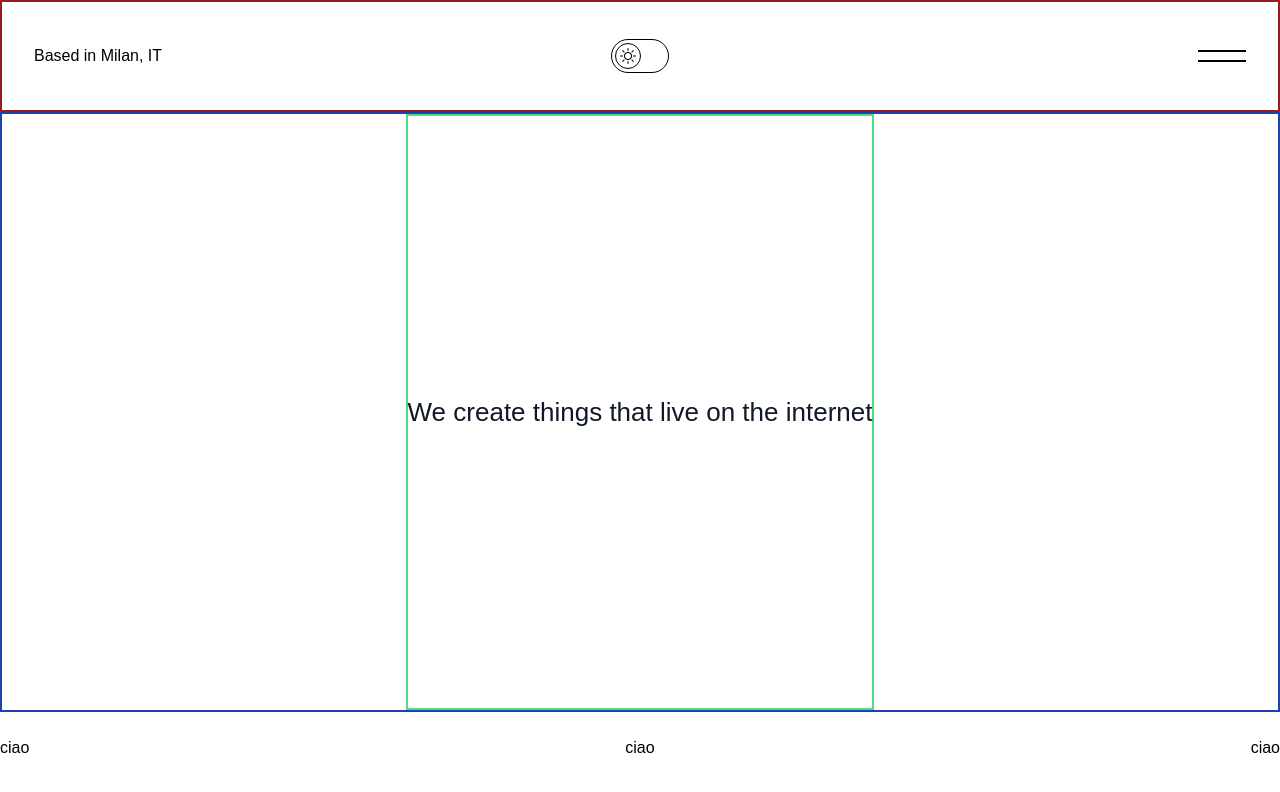
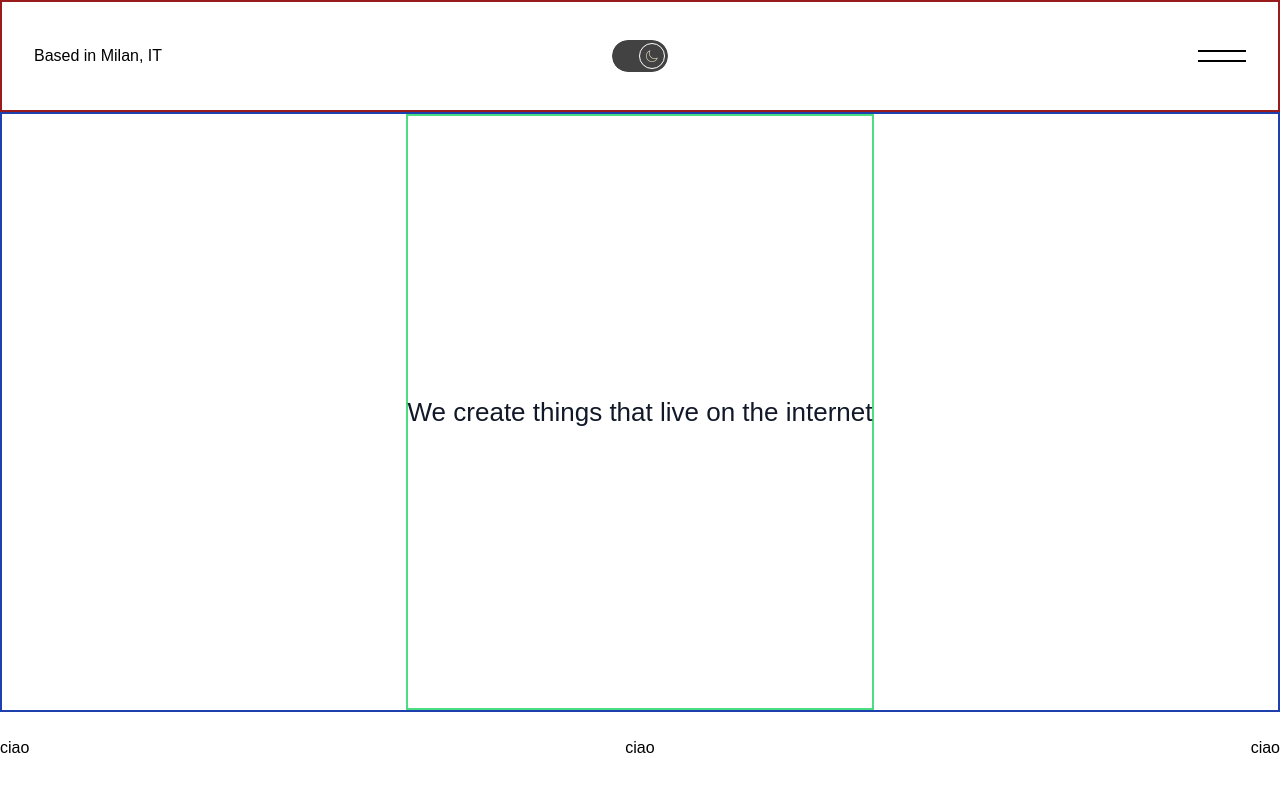
Before and after one commit to prometheus-coding/frontend-portfolio-prometheuscoding, a Next.js app: page / in a window 1280 px wide. Shown: the top 792 px of the page. Built offline with nearby package versions, Linux system fonts and the light colour scheme.

Commit message:
add new component ToggleDarkMode and LightMode need animation!

```diff
--- a/app/components/Header.tsx
+++ b/app/components/Header.tsx
@@ -1,11 +1,12 @@
 import LocationText from "./LocationText";
-import ButtonThemeSwitch from "./ToggleDarkMode";
+import ToggleDarkMode from "./ToggleDarkMode";
+import ToggleLightMode from "./ToggleLightMode";
 import HamburgerMenuHeader from "./HamburgerMenu";
 const Header = () => {
   return (
     <div className="flex justify-between border-red-800 border-2 h-28 items-center bg-white text-black">
       <LocationText />
-      <ButtonThemeSwitch />
+      <ToggleLightMode />
       <HamburgerMenuHeader />
     </div>
   );
--- /dev/null
+++ b/app/components/ToggleLightMode.tsx
@@ -0,0 +1,21 @@
+const ToggleDarkMode = () => {
+  return (
+    <div className="w-2/3 flex justify-center">
+      <div
+        style={{ backgroundColor: "rgb(66, 66, 66)" }}
+        className="w-14 h-8 rounded-full outline outline-1 outline-white flex justify-end items-center pr-1"
+      >
+        <div
+          style={{ backgroundColor: "rgb(66, 66, 66)" }}
+          className="w-6 h-6 rounded-full outline outline-1 outline-white"
+        >
+          <div className="p-1">
+            <img src="./headerAssets/Moon-512.png" className="filter invert" />
+          </div>
+        </div>
+      </div>
+    </div>
+  );
+};
+
+export default ToggleDarkMode;
```
